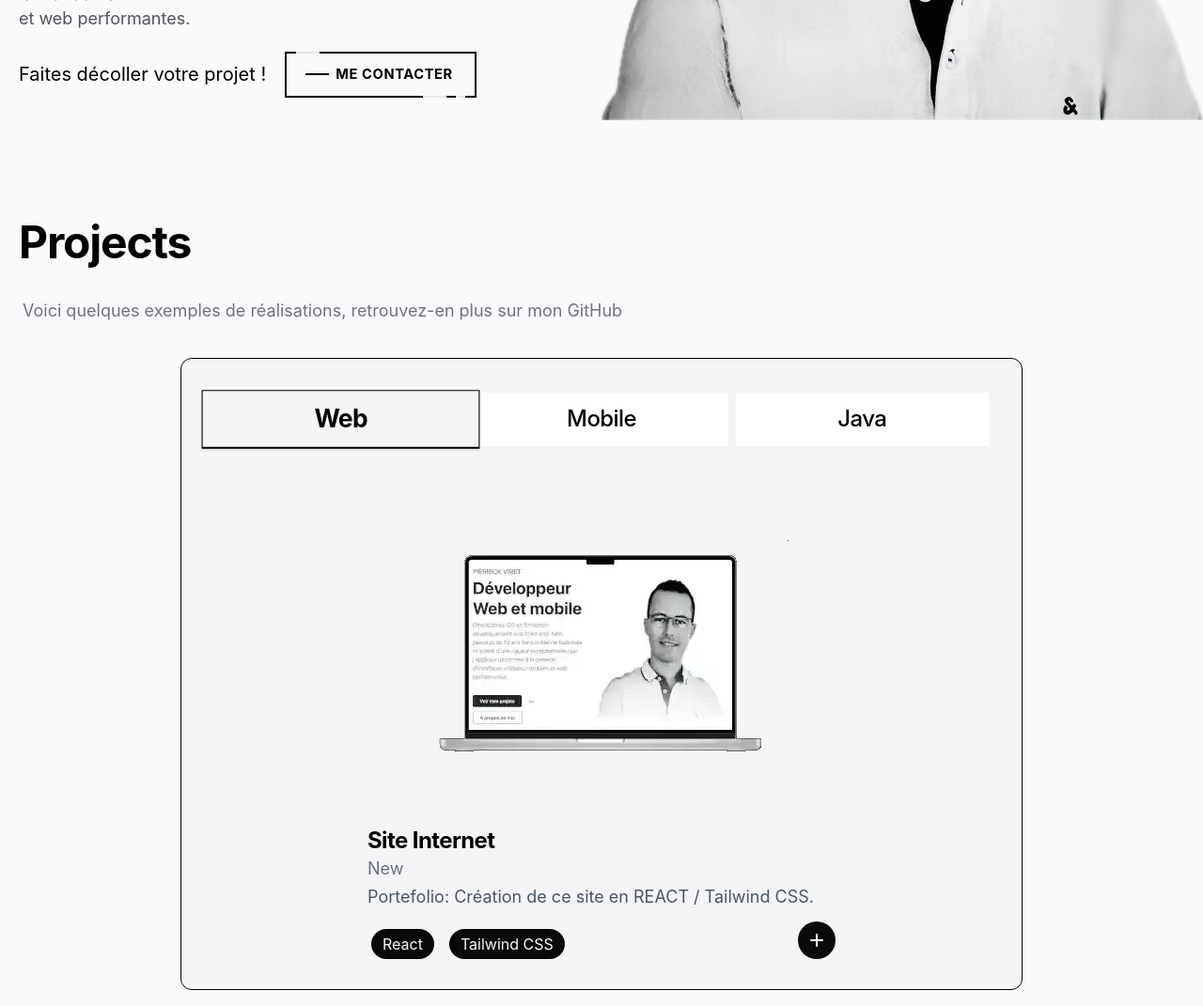
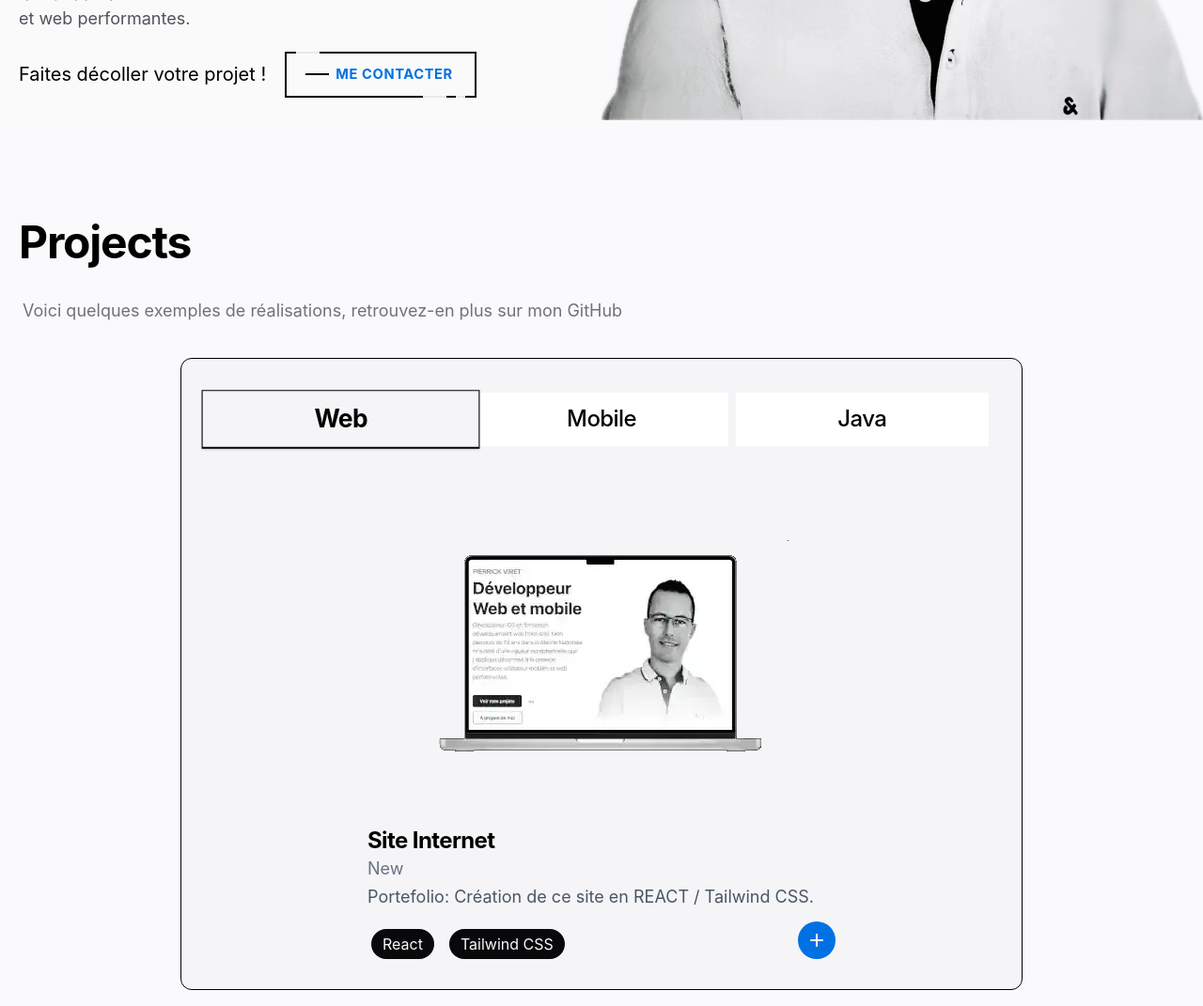
Before and after one commit to Pierrick74/MonSite, a React (Vite) app: page / in a window 1280 px wide. Shown: the part 688-1759 px from the top of the page at 94% size. Built offline with nearby package versions, Linux system fonts and the light colour scheme.

Commit message:
add accent color

```diff
--- a/public/style.css
+++ b/public/style.css
@@ -126,7 +126,7 @@ body {
 
 /* Marqueurs (cercles) sur la ligne */
 .timeline-marker {
-  @apply absolute top-1.5 -left-13 z-10 h-4 w-4 rounded-full bg-gray-800;
+  @apply absolute top-1.5 -left-13 z-10 h-4 w-4 rounded-full bg-[#0071e3];
 }
 
 /* Style pour le contenu de chaque item */
@@ -213,7 +213,7 @@ body {
   transition: all 0.3s ease-in-out;
   text-transform: uppercase;
   text-decoration: none;
-  color: black;
+  color: #0071e3;
 }
 
 .fancy .top-key {
@@ -254,7 +254,7 @@ body {
 
 .fancy:hover {
   color: white;
-  background: black;
+  background: #0071e3;
 }
 
 .fancy:hover::before {
@@ -286,7 +286,7 @@ body {
 }
 
 .fancy:has(a:focus-visible) {
-  background: black;
+  background: #0071e3;
   color: white;
 }
 
--- a/src/components/projectCard.jsx
+++ b/src/components/projectCard.jsx
@@ -29,7 +29,7 @@ export function ProjectCard({ project }) {
 
                     </div>
                     <button
-                        className="rounded-full bg-neutral-950 w-10 h-10 text-white transition-all hover:scale-105 flex-shrink-0 flex items-center justify-center p-0 border-0 focus-visible:outline-none focus-visible:ring-2 focus-visible:ring-neutral-950 focus-visible:ring-offset-2"
+                        className="rounded-full bg-[#0071e3] w-10 h-10 text-white transition-all hover:scale-105 flex-shrink-0 flex items-center justify-center p-0 border-0 focus-visible:outline-none focus-visible:ring-2 focus-visible:ring-neutral-950 focus-visible:ring-offset-2"
                         onClick={toggleDetail}
                         aria-label={isShowDetail ? "Masquer les détails du projet" : "Afficher les détails du projet"}
                         aria-expanded={isShowDetail}
```
